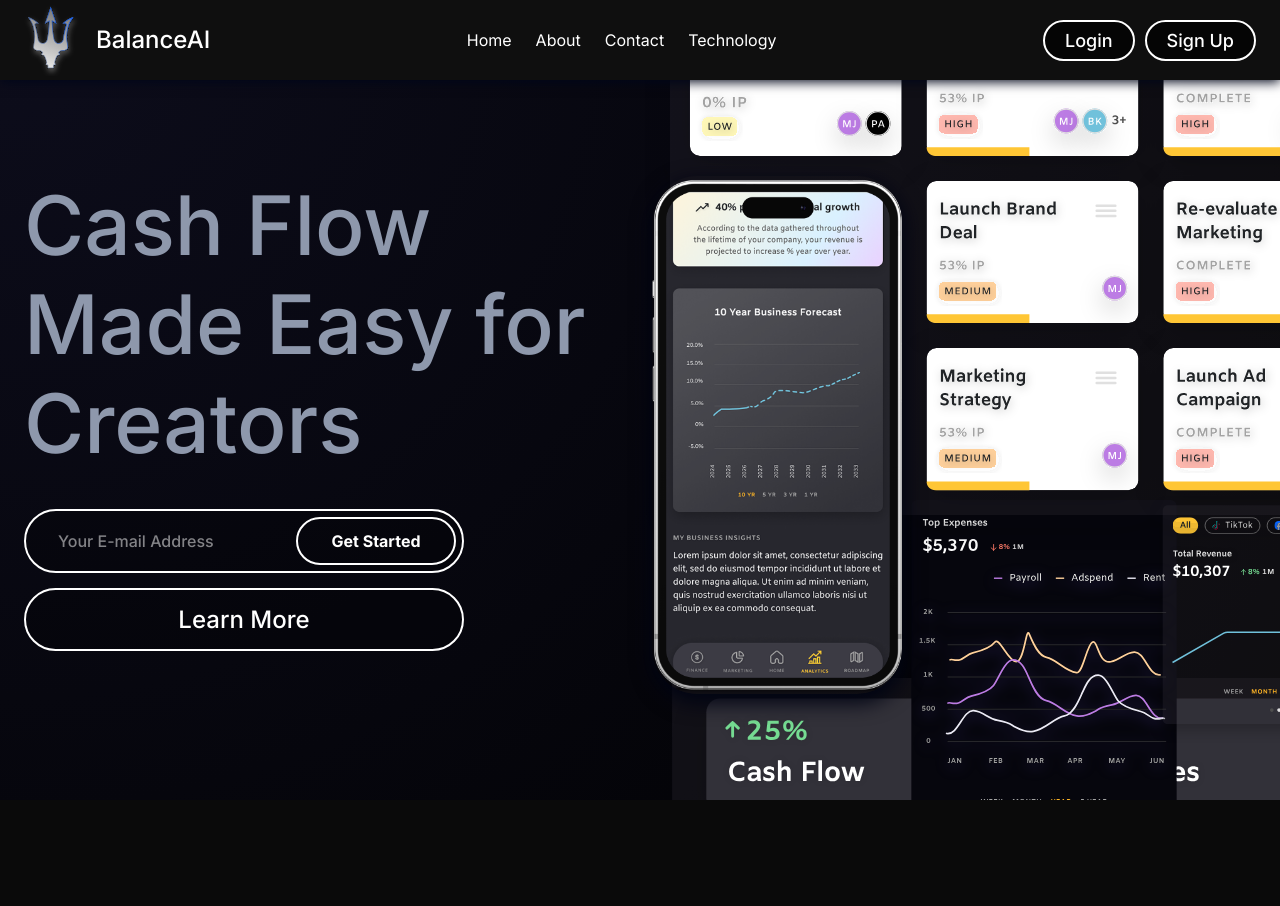
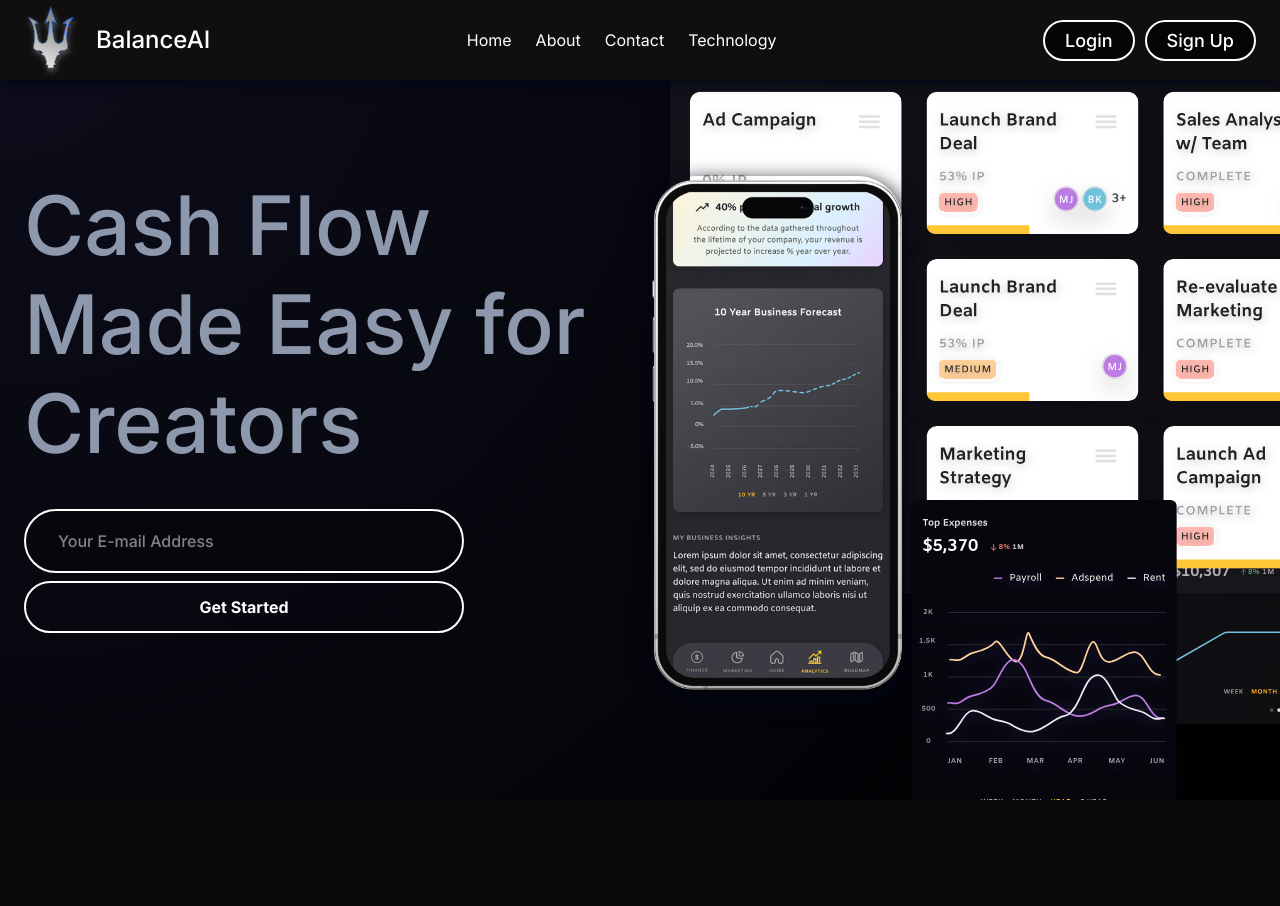
Before and after one commit to Balance-AI/Balance_frontend2.0, a Next.js app: page / in a window 1280 px wide. Shown: the top 906 px of the page. Built offline with nearby package versions, Linux system fonts and the light colour scheme.

Commit message:
hero images fixing & remove learn more button replaced with get started

```diff
--- a/components/Hero.js
+++ b/components/Hero.js
@@ -22,11 +22,6 @@ export default function Hero() {
                   Get Started
                 </button>
               </div>
-              <button
-                className={`${herostyles["hero__buttons--learn"]} bai__button--hover bai__button--focus`}
-              >
-                Learn More
-              </button>
             </div>
           </div>
           <div className={herostyles.hero__right}>
@@ -49,11 +44,6 @@ export default function Hero() {
               src="/herograph2.svg"
               alt="Description of Image"
             />
-            <img
-              className={herostyles.hero__stats}
-              src="/herostats.svg"
-              alt="Description of Image"
-            />
           </div>
         </div>
       </div>
--- a/styles/Hero.module.css
+++ b/styles/Hero.module.css
@@ -46,7 +46,7 @@
   /* box-shadow: inset 0px 0px 20px 0px #000413; */
   /* filter: blur(0.75px); */
   position: absolute;
-  top: -242px;
+  top: -164px;
   /* bottom: -96px; */
   right: -164px;
   width: 775px;
@@ -56,7 +56,7 @@
 
 .hero__graph1 {
   position: absolute;
-  z-index: 0;
+  z-index: 5;
   right: -96px;
   top: 324px;
   height: 324px;
@@ -134,10 +134,10 @@
 }
 
 .started__button {
-  position: absolute;
+  /* position: absolute; */
   margin-top: 0.5rem;
   margin-bottom: 0.5rem;
-  width: 10rem;
+  width: 100%;
   line-height: 1;
   right: 0px;
   top: 0px;
```
